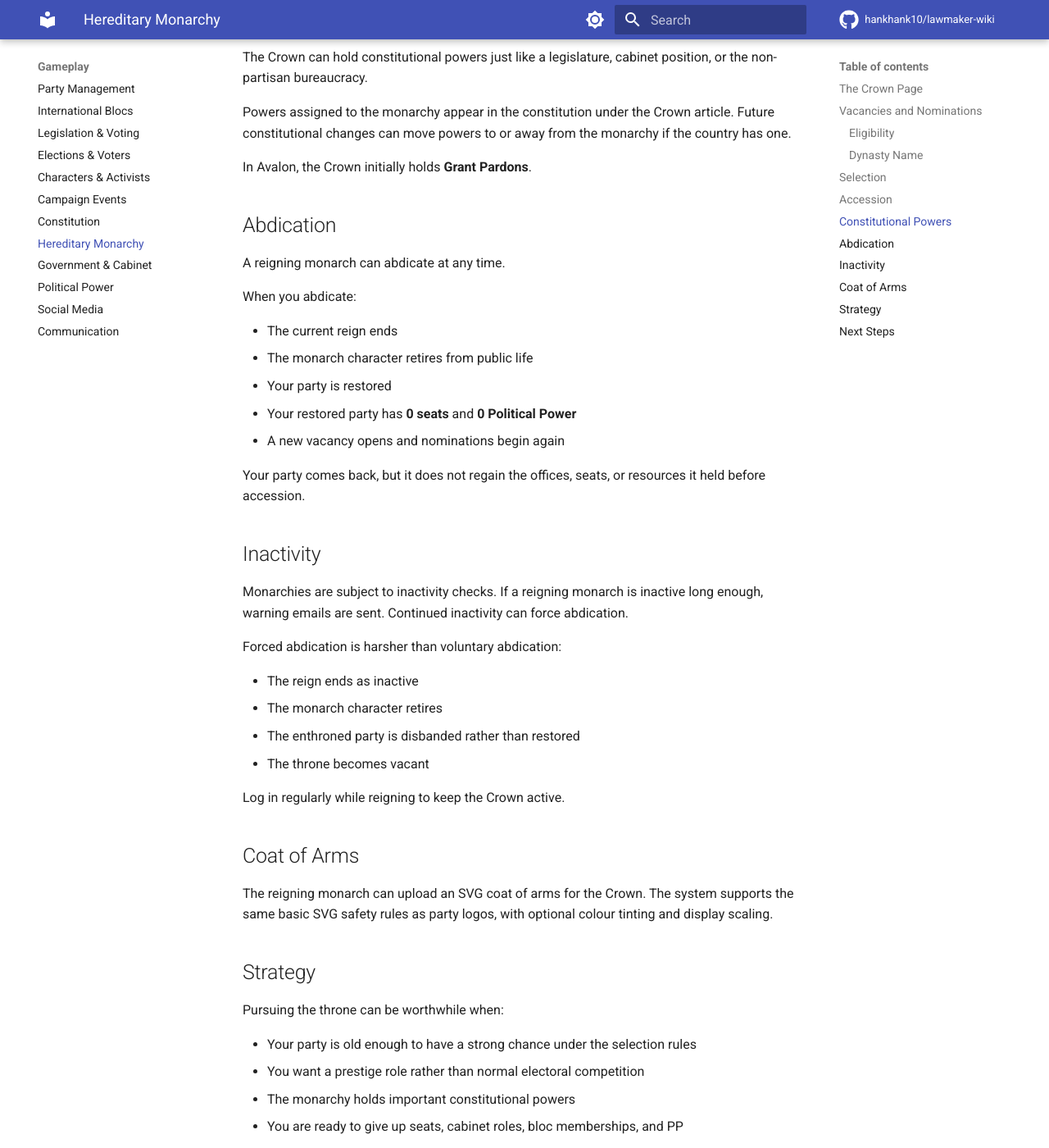
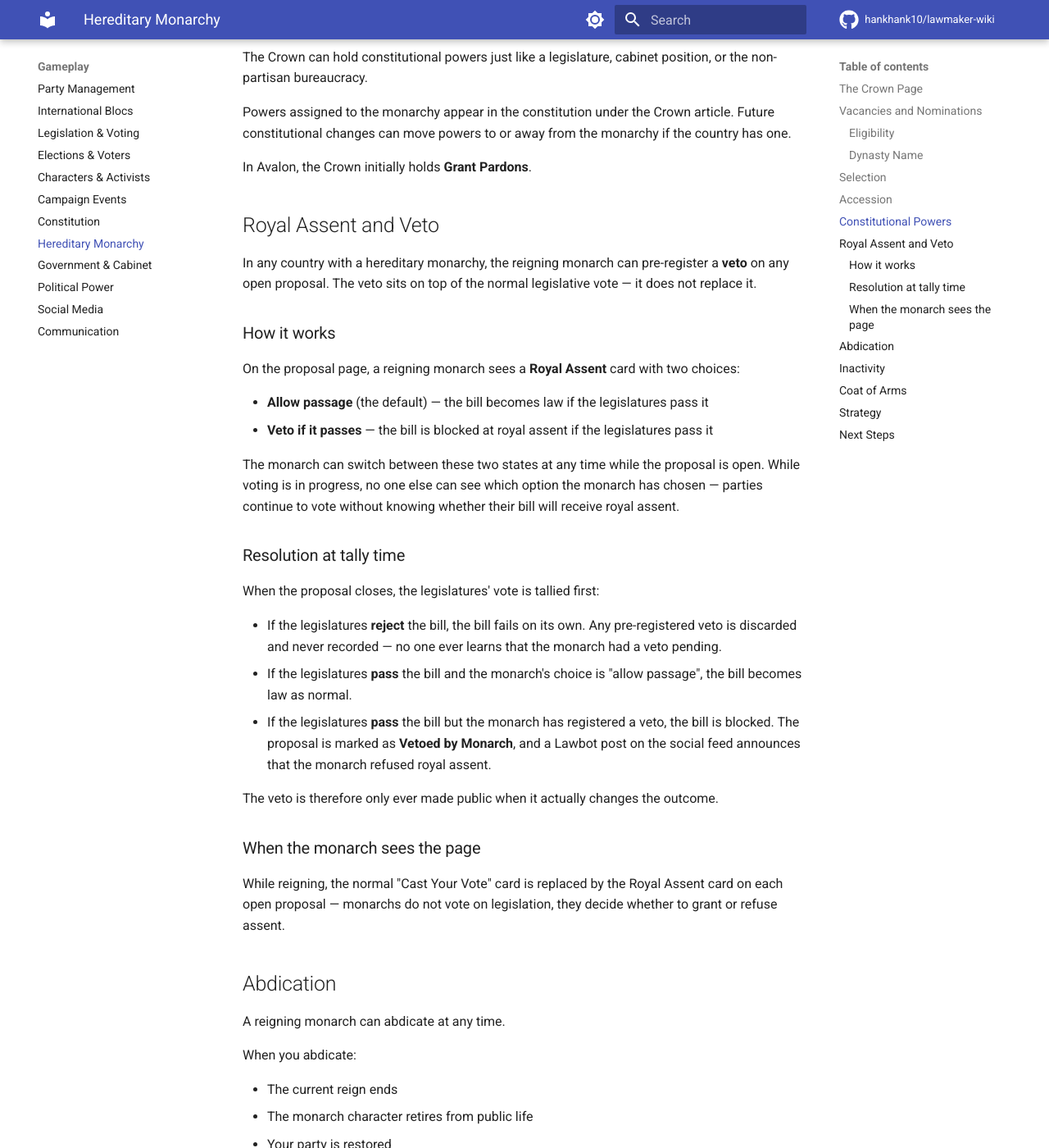
Before and after one commit to hankhank10/lawmaker-wiki, an MkDocs documentation site: the page built from docs/gameplay/monarchy.md, in a window 1280 px wide and 1400 px high, scrolled down 2269 px. Shown: the whole window at 82% size. Built offline with MkDocs 1.6.1 and Material for MkDocs 9.7.7, drawn with Linux system fonts in a browser that asks for light colours; comment, search, counter and statistics services are not loaded.

Commit message:
📝 Sync from private repo
Auto-synced from hankhank10/lawmaker/game-manual

```diff
--- a/docs/gameplay/monarchy.md
+++ b/docs/gameplay/monarchy.md
@@ -73,6 +73,33 @@ Powers assigned to the monarchy appear in the constitution under the Crown artic
 
 In Avalon, the Crown initially holds **Grant Pardons**.
 
+## Royal Assent and Veto
+
+In any country with a hereditary monarchy, the reigning monarch can pre-register a **veto** on any open proposal. The veto sits on top of the normal legislative vote — it does not replace it.
+
+### How it works
+
+On the proposal page, a reigning monarch sees a **Royal Assent** card with two choices:
+
+- **Allow passage** (the default) — the bill becomes law if the legislatures pass it
+- **Veto if it passes** — the bill is blocked at royal assent if the legislatures pass it
+
+The monarch can switch between these two states at any time while the proposal is open. While voting is in progress, no one else can see which option the monarch has chosen — parties continue to vote without knowing whether their bill will receive royal assent.
+
+### Resolution at tally time
+
+When the proposal closes, the legislatures' vote is tallied first:
+
+- If the legislatures **reject** the bill, the bill fails on its own. Any pre-registered veto is discarded and never recorded — no one ever learns that the monarch had a veto pending.
+- If the legislatures **pass** the bill and the monarch's choice is "allow passage", the bill becomes law as normal.
+- If the legislatures **pass** the bill but the monarch has registered a veto, the bill is blocked. The proposal is marked as **Vetoed by Monarch**, and a Lawbot post on the social feed announces that the monarch refused royal assent.
+
+The veto is therefore only ever made public when it actually changes the outcome.
+
+### When the monarch sees the page
+
+While reigning, the normal "Cast Your Vote" card is replaced by the Royal Assent card on each open proposal — monarchs do not vote on legislation, they decide whether to grant or refuse assent.
+
 ## Abdication
 
 A reigning monarch can abdicate at any time.
```
Also changed, not shown: docs/faq.md (+1 -1 lines), docs/gameplay/legislation.md (+4 -0 lines).
